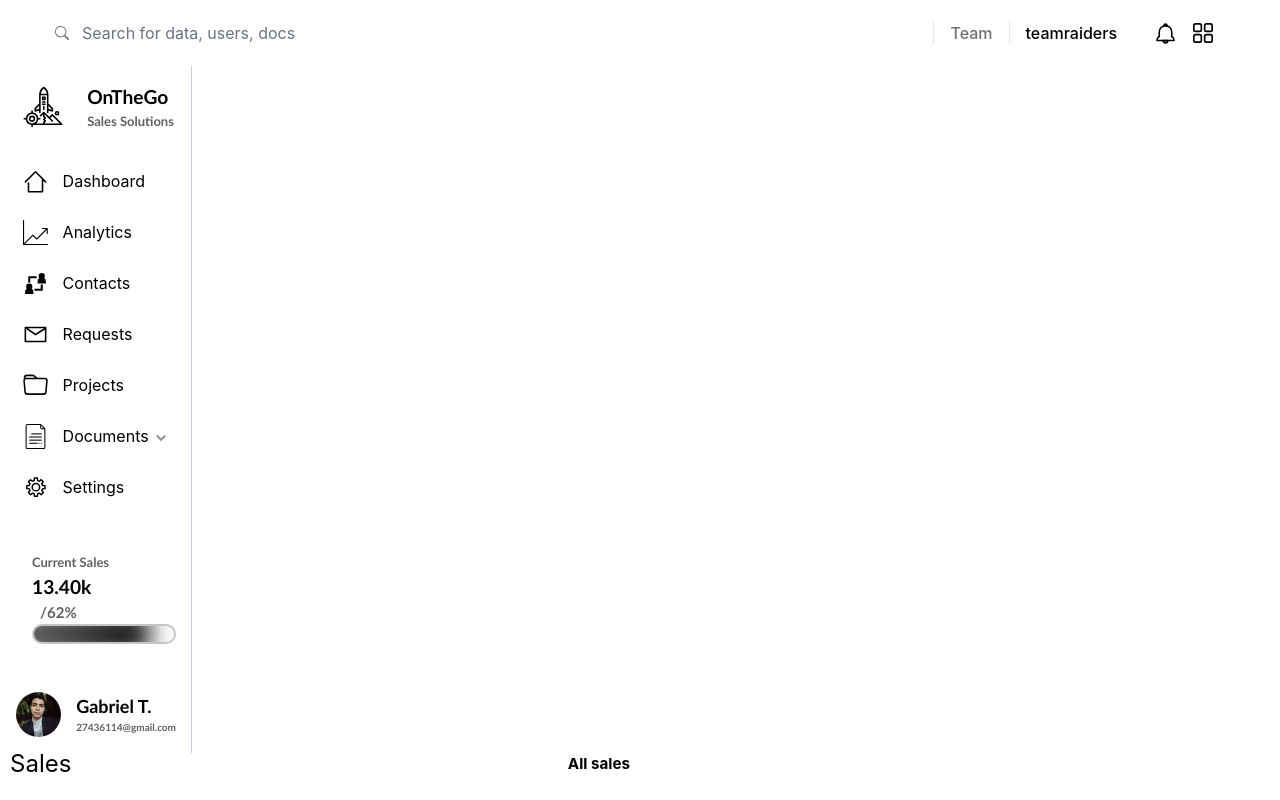
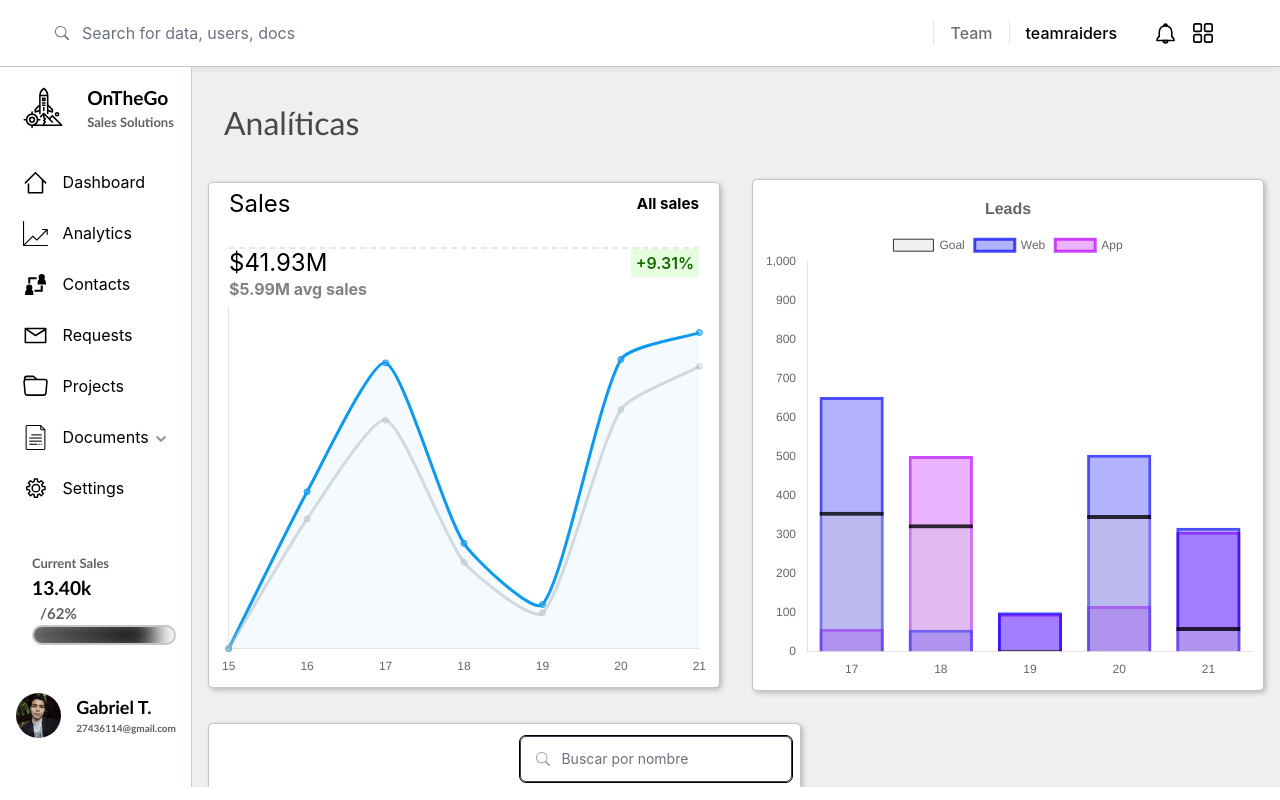
Before and after one commit to Kev2000-Github/Framework-Lab, a React (Create React App) app: page / in a window 1280 px wide. Shown: the top 800 px of the page. Built offline with nearby package versions, Linux system fonts and the light colour scheme.

Commit message:
feat:  add style to main dashboard

```diff
--- a/src/App/App.css
+++ b/src/App/App.css
@@ -1,3 +1,52 @@
-main{
-  width: 50%;
+.mainPage{
+  display: flex;
+  overflow: auto;
+  height: 90vh;
+  background: rgba(185, 184, 184, 0.226);
 }
+
+.dashboard{
+  width: 100%;
+  margin: 1rem;
+}
+
+.dashboard > h1{
+  color: rgba(36, 34, 34, 0.815);
+  font-weight: 400;
+  font-size: 2rem;
+  margin: 1rem 0 2rem 1rem;
+  font-family: 'Gill Sans', 'Gill Sans MT', Calibri, 'Trebuchet MS', sans-serif;
+}
+
+.charts{
+  width: 100%;
+  height: fit-content;
+  display: grid;
+  grid-gap: 2rem;
+  grid-template-columns: repeat(auto-fill, minmax(22rem, 1fr));
+  grid-auto-rows: max-content;
+  margin-bottom: 2rem;
+}
+
+.charts > *{
+  justify-self: center;
+  align-self: center;
+}
+
+
+.sideMenu{
+  position: sticky;
+  top: 0;
+}
+
+.topMenu{
+  border-bottom: 0.5px solid rgba(36, 34, 34, 0.267);
+  box-shadow: 0px -3px 10px rgba(36, 34, 34, 0.267);
+}
+
+.box{
+  background: white;
+  border-radius: 5px;
+  border: 0.5px solid rgba(36, 34, 34, 0.267);
+  box-shadow: 2px 2px 5px rgba(36, 34, 34, 0.267);
+}
--- a/src/App/App.jsx
+++ b/src/App/App.jsx
@@ -21,26 +21,29 @@ import { NavBar } from '../Components/NavBar/Navbar';
 function App() {
   return (
     <div className='App'>
-      <NavBar />
-      <main>
-        <div className='grid grid-col-1 gap-2'>
-          <div>
-            <Lista />
+      <NavBar className='topMenu' />
+      <main className='mainPage'>
+        <Lista className='sideMenu' />
+        <div className='dashboard'>
+          <h1>
+            Analíticas
+          </h1>
+          <div className='charts'>
             <LineChart
               dataProjection={dataProjection}
               dataReal={dataReal}
               years={saleYears}
+              className='lineChart box'
             />
             <BarChart
               app={app}
               goals={goals}
               web={web}
               years={leadYears}
+              className='barChart box'
             />
           </div>
-          <div>
-            <Table />
-          </div>
+          <Table className='table box' />
         </div>
       </main>
     </div>
--- /dev/null
+++ b/src/Components/Charts/BarChart/index.css
@@ -0,0 +1,5 @@
+.barChart {
+    width: 100%;
+    height: auto;
+    padding: 10px;
+}
--- a/src/Components/Charts/BarChart/index.jsx
+++ b/src/Components/Charts/BarChart/index.jsx
@@ -1,9 +1,9 @@
 import { Bar } from 'react-chartjs-2';
+import './index.css';
 
 const options = {
   responsive: true,
-  aspectRatio: 1.3,
-  tension: 0.2,
+  aspectRatio: 1,
   scales: {
     y: {
       max: 1000,
@@ -39,8 +39,10 @@ const options = {
 
 export function BarChart({
   app, goals, web, years,
+  className,
 }) {
   return (
+    <div className={`barChart ${className}`}>
       <Bar
         options={options}
         data={{
@@ -78,5 +80,6 @@ export function BarChart({
           labels: years,
         }}
       />
+    </div>
   );
 }
--- a/src/Components/Charts/LineChart/index.css
+++ b/src/Components/Charts/LineChart/index.css
@@ -1,6 +1,7 @@
 .lineChart {
     width: 100%;
     height: auto;
+    padding: 10px;
 }
 
 .lineHeader, .lineSubHeader {
--- a/src/Components/Charts/LineChart/index.jsx
+++ b/src/Components/Charts/LineChart/index.jsx
@@ -35,12 +35,17 @@ const getDiffPercent = (numbers) => {
   return (difference / originalNumber) * 100;
 };
 
-export function LineChart({ years = [], dataReal = [], dataProjection = [] }) {
+export function LineChart({
+  years = [],
+  dataReal = [],
+  dataProjection = [],
+  className = '',
+}) {
   const totalSales = dataReal.reduce((a, b) => a + b, 0);
   const diffPercent = getDiffPercent(dataReal);
   const isDecrease = diffPercent < 0;
   return (
-    <div className='lineChart'>
+    <div className={`lineChart ${className}`}>
       <div className='lineHeader'>
         <h1>Sales</h1>
         <a href='#'>All sales</a>
--- a/src/Components/Menu/Barra.css
+++ b/src/Components/Menu/Barra.css
@@ -42,6 +42,7 @@
     width: 12rem;
     height: calc(100vh -52px);
     border-right: 1px solid #c4ccde;
+    background: white;
 }
 
 .listado ul{
--- a/src/Components/Menu/BarraLateral.jsx
+++ b/src/Components/Menu/BarraLateral.jsx
@@ -14,14 +14,14 @@ import { PerfilUsuario as Perfilfinal } from './MenuComponents/PerfilUsuario';
 import { Barra } from './MenuComponents/Barra';
 import { ArrowDown } from '../SVG/ArrowDown';
 
-export function Lista() {
+export function Lista({ className }) {
   const [isSubMenuOpen, setIsSubMenuOpen] = useState(false);
   const subMenuOnClick = () => {
     setIsSubMenuOpen(!isSubMenuOpen);
   };
 
   return (
-    <div className='listado'>
+    <div className={`${className} listado`}>
       <Perfil />
       <ul>
         <li>
--- a/src/Components/NavBar/Navbar.jsx
+++ b/src/Components/NavBar/Navbar.jsx
@@ -5,9 +5,9 @@ import {
   AppsIcon,
 } from '../SVG';
 
-export function NavBar() {
+export function NavBar({ className }) {
   return (
-    <header className='headerNavBar'>
+    <header className={`${className} headerNavBar`}>
       <div className='search-box'>
         <a className='search-btn' href='#'>
           <SearchIcon />
--- a/src/Components/Table/index.jsx
+++ b/src/Components/Table/index.jsx
@@ -20,7 +20,7 @@ const headers = [
 
 const staticSeeder = generateTableData(10);
 
-export function Table() {
+export function Table({ className }) {
   const [data, setData] = useState(staticSeeder);
   const [order, setOrder] = useState({ col: headers[0].name, order: 'DESC' });
 
@@ -63,7 +63,7 @@ export function Table() {
   };
 
   return (
-    <div className='flex flex-col'>
+    <div className={`flex flex-col ${className}`}>
       <div className='overflow-x-auto'>
         <div className='flex justify-end py-3 pl-2'>
           <div className='flex items-center space-x-2 relative mr-2'>
```
Lines whose indentation alone changed are shown as unchanged.
